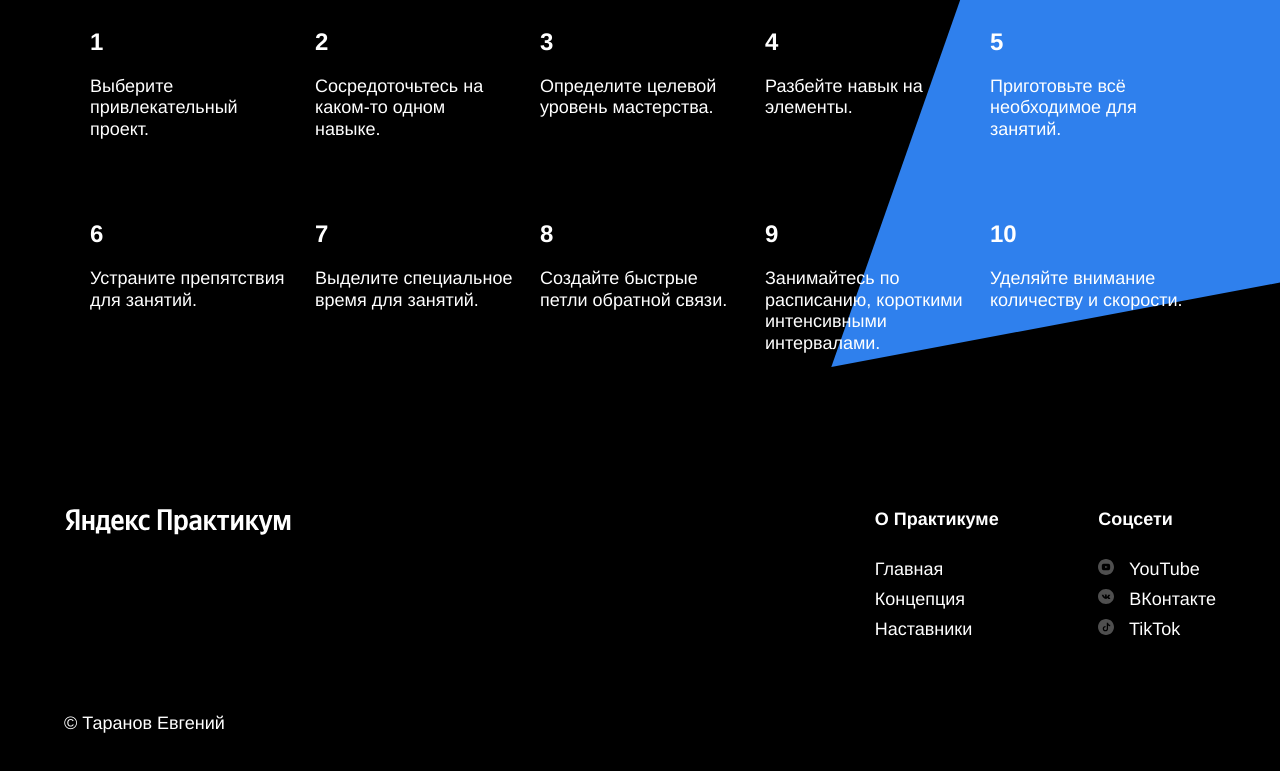
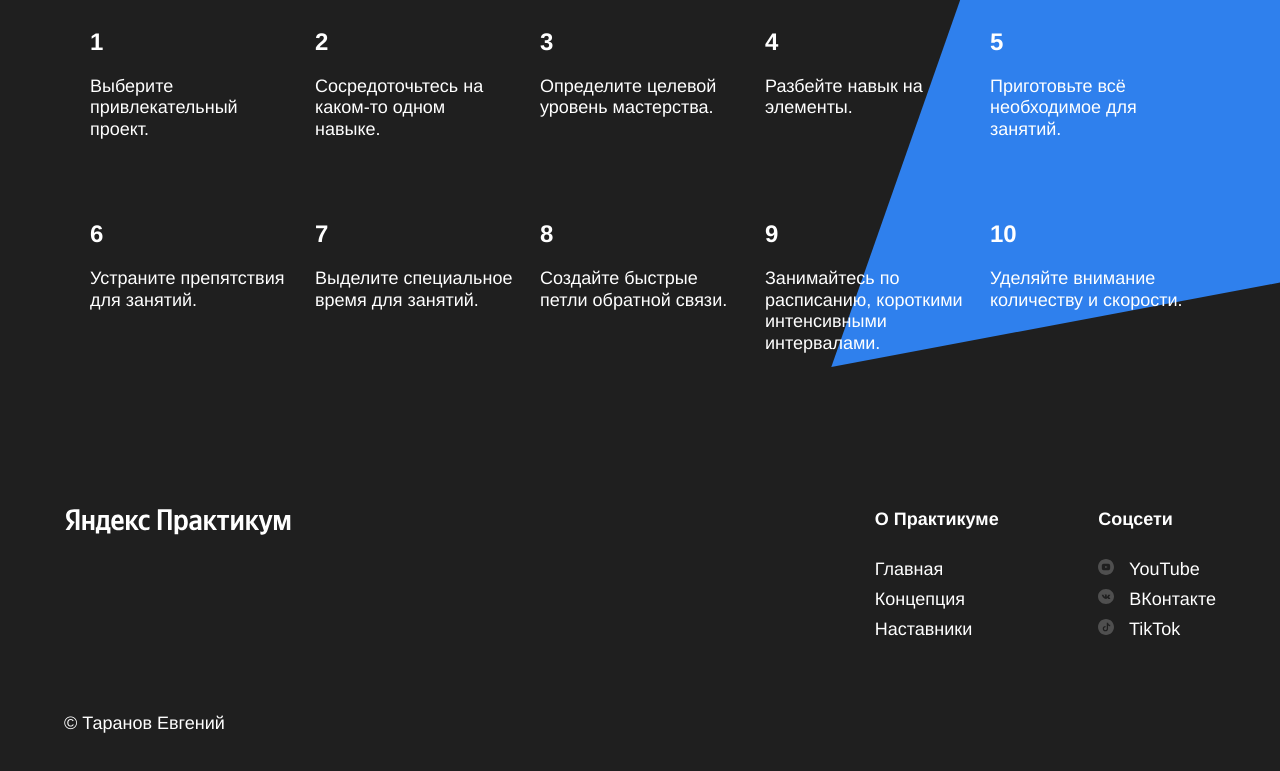
Before and after one commit to EvgeniyTaranov/how-to-learn, a plain HTML site: page index.html in a window 1280 px wide. Shown: the part 3162-3933 px from the top of the page. Drawn offline with Linux system fonts and the light colour scheme.

Commit message:
Цвет фона и элемент навигации

```diff
--- a/index.html
+++ b/index.html
@@ -170,11 +170,11 @@
           <h4 class="footer__column-heading">
             О Практикуме
           </h4>
-          <div class="footer__column-links">
+          <nav class="footer__column-links">
             <a href="" class="footer__column-link">Главная</a>
             <a href="" class="footer__column-link">Концепция</a>
             <a href="" class="footer__column-link">Наставники</a>
-          </div>
+          </nav>
         </div>
         <div class="footer__column footer__column_content_social">
           <h4 class="footer__column-heading">
--- a/styles/style.css
+++ b/styles/style.css
@@ -238,7 +238,7 @@
 .kaufman {
   display: flex;
   flex-direction: column;
-  background-color: #000000;
+  background-color: #1f1f1f;
   overflow: hidden;
   position: relative;
 }
@@ -289,7 +289,7 @@
 
 .footer {
   display: flex;
-  background-color: #000000;
+  background-color: #1f1f1f;
   min-height: 350px;
 }
 
```
